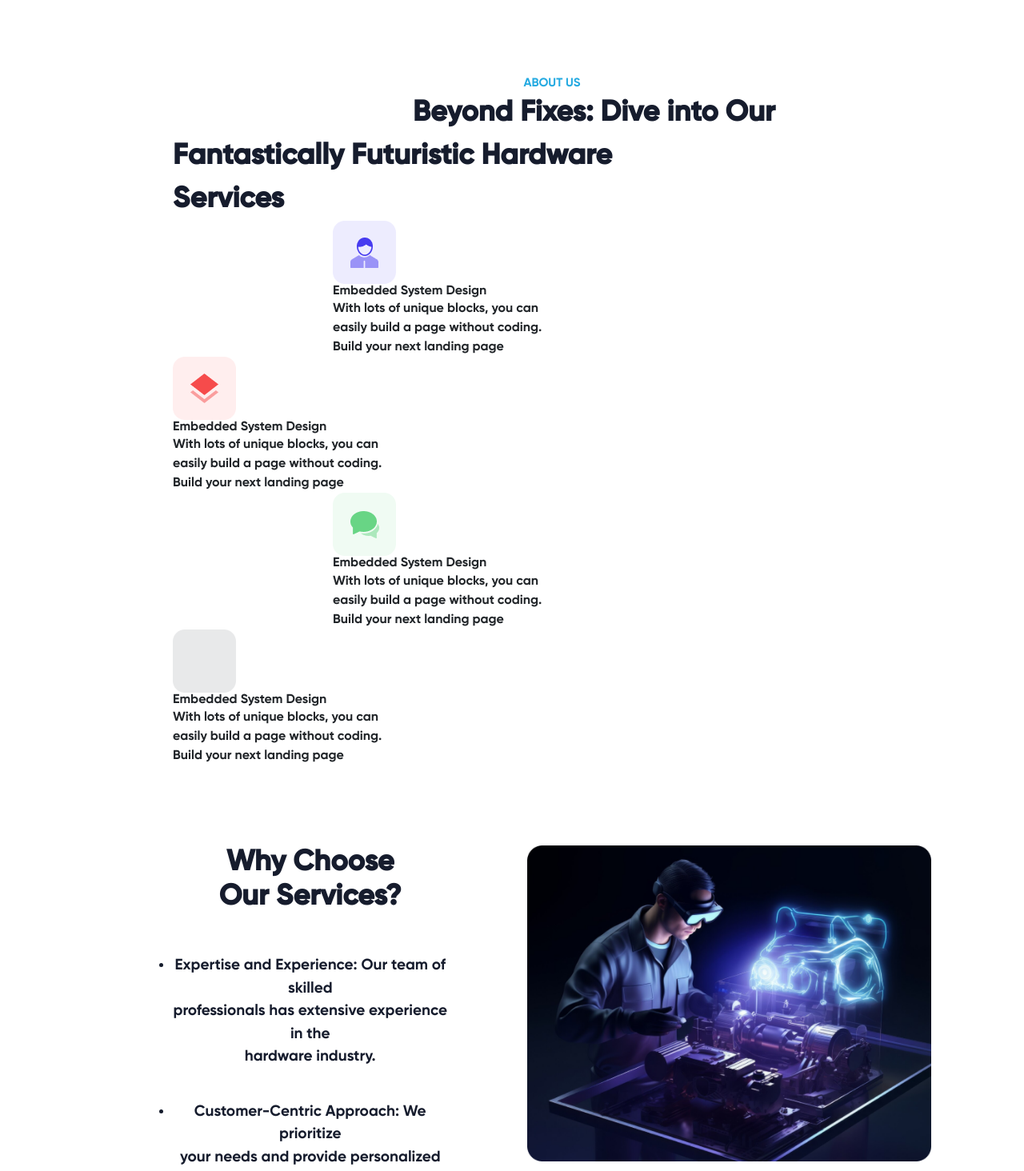
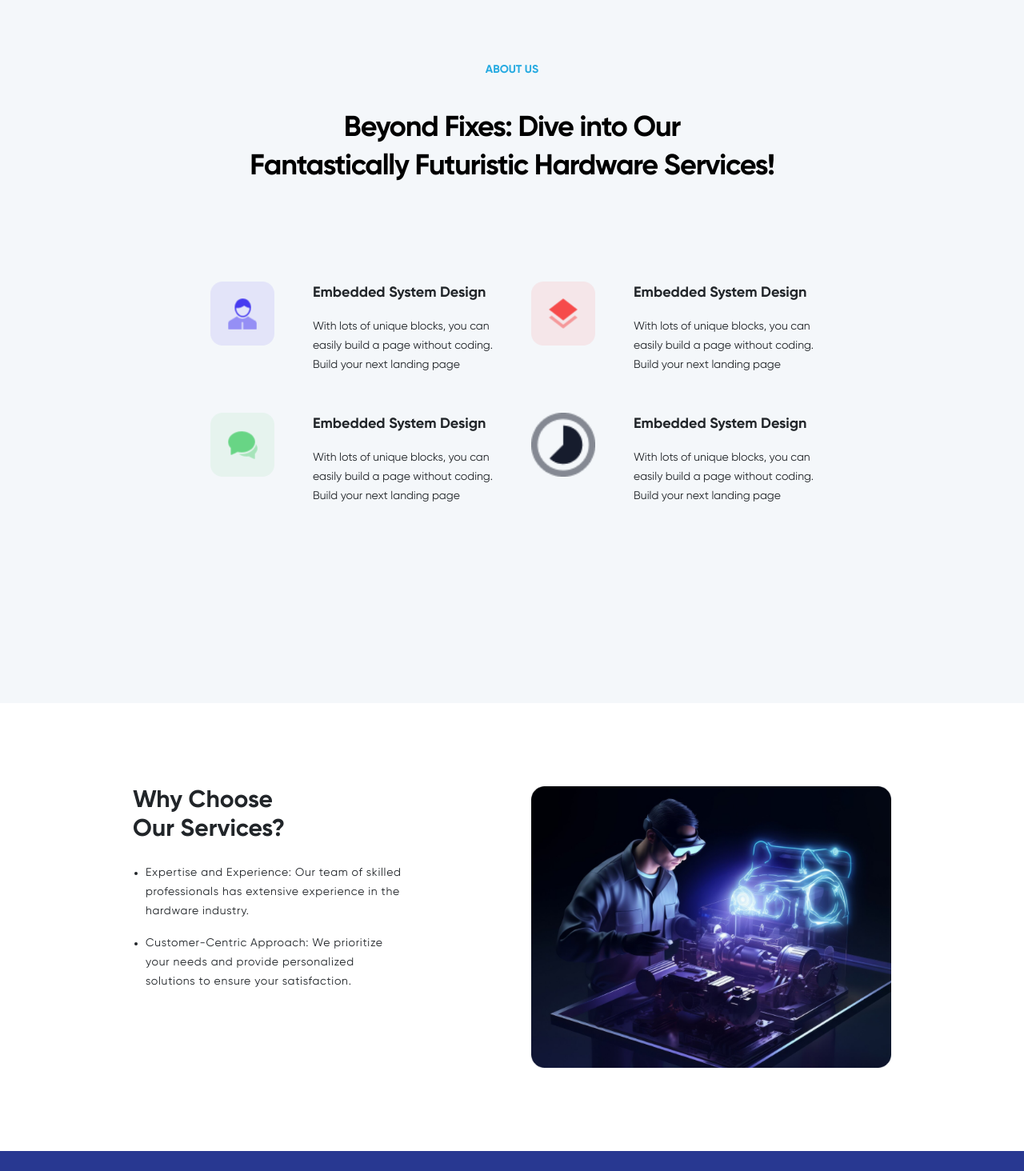
Before and after one commit to pmqmark/protonheim, a React (Create React App) app: page /services in a window 1280 px wide. Shown: the part 81-1545 px from the top of the page at 80% size. Built offline with nearby package versions, Linux system fonts and the light colour scheme; the HTML template or start-up script is replaced by a standard one; a web font is replaced by a local one.

Commit message:
Service  FUlly completed

```diff
--- a/src/components/Services.jsx
+++ b/src/components/Services.jsx
@@ -1,93 +1,121 @@
-import React from 'react'
-import Layout from '../util/Layout'
-import serviceicon1 from '../assets/serviceicon1.png'
-import serviceicon2 from '../assets/serviceicon2.png'
-import serviceicon3 from '../assets/serviceicon3.png'
-import serviceicon4 from '../assets/serviceicon4.png'
-import chooseimage from '../assets/chooseimage.png'
-import '../css/Servicestyles.css'
+import React from "react";
+import Layout from "../util/Layout";
+import serviceicon1 from "../assets/serviceicon1.png";
+import serviceicon2 from "../assets/serviceicon2.png";
+import serviceicon3 from "../assets/serviceicon3.png";
+import serviceicon4 from "../assets/serviceicon4.png";
+import chooseimage from "../assets/chooseimage.png";
+import "../css/Servicestyles.css";
 
 const Services = () => {
   return (
-    <div className='p-3'>
-            <section className='service-section1 mt-40 '>
-                <div className="about-dis ">
-                  <h5 className="products">ABOUT US</h5>
-                  <span className="dispton1">
-                  Beyond Fixes: Dive into Our<br/>Fantastically Futuristic Hardware<br/>Services
+    <>
+    {/* landing part */}
+      <div className="max-w-[1280px] mx-auto w-full pt-10 lg:pt-20 overflow-hidden">
+        <section className="min-h-screen ">
+          <div className="w-full flex flex-col items-center my-20 space-y-5 lg:space-y-10">
+            <h5 className="font-gilroy text-[14px] text-[#25AAE1]">ABOUT US</h5>
+            <div className="w-full flex items-center justify-center">
+              <span className="font-gilroy text-3xl lg:text-4xl text-center font-normal lg:leading-[48px] tracking-custom text-black ">
+                Beyond Fixes: Dive into Our
+                <br />
+                Fantastically Futuristic Hardware
+                Services!
               </span>
             </div>
+          </div>
 
-        <div className="first-row">
-          <div className="icon-area1">
-  <div className="icon-dis">
-  <p>
-    <img className="icon-ic3" src={serviceicon1} />
+          <div className="w-full gap-5 flex flex-col lg:flex-row items-center justify-center lg:pt-10 ">
+            <div className="flex gap-5">
+              <div className="">
+                <img className="w-20" alt="iconImage" src={serviceicon1} />
+              </div>
+              <div className="">
+                <h2 className="font-gilroy text-lg">Embedded System Design</h2>
+                <p className="font-gilroy1 text-sm leading-6 mt-3">
+                  With lots of unique blocks, you can
+                  <br /> easily build a page without coding.
+                  <br />
+                  Build your next landing page{" "}
                 </p>
-  <div className="icon-details1">
-  <h2 className="icon-headers1 ">Embedded System Design</h2>
-  <p className="icon-headers2 ">With lots of unique blocks, you can<br/> easily build a page without coding.<br/>Build your next landing page </p>
+              </div>
+            </div>
+            <div className="flex gap-5">
+              <div className="">
+                <img className="w-20" alt="iconImage" src={serviceicon2} />
+              </div>
+              <div className="">
+                <h2 className="font-gilroy text-lg">Embedded System Design</h2>
+                <p className="font-gilroy1 text-sm leading-6 mt-3">
+                  With lots of unique blocks, you can
+                  <br /> easily build a page without coding.
+                  <br />
+                  Build your next landing page{" "}
+                </p>
               </div>
             </div>
           </div>
 
-<div className="icon-area1">
-  <div className="icon-dis">
-  <p>
-    <img className="icon-ic1" src={serviceicon2} />
+          <div className="w-full gap-5 flex flex-col lg:flex-row items-center justify-center mt-5 mb-5 lg:mb-0">
+            <div className="flex gap-5">
+              <div className="">
+                <img className="w-20" alt="iconImage" src={serviceicon3} />
+              </div>
+              <div className="">
+                <h2 className="font-gilroy text-lg">Embedded System Design</h2>
+                <p className="font-gilroy1 text-sm leading-6 mt-3">
+                  With lots of unique blocks, you can
+                  <br /> easily build a page without coding.
+                  <br />
+                  Build your next landing page{" "}
                 </p>
-  <div className="icon-details">
-  <h2 className="icon-headers1 ">Embedded System Design</h2>
-  <p className="icon-headers2 ">With lots of unique blocks, you can<br/> easily build a page without coding.<br/>Build your next landing page </p>
               </div>
             </div>
+            <div className="flex gap-5">
+              <div className="">
+                <img className="w-20" alt="iconImage" src={serviceicon4} />
               </div>
+              <div className="">
+                <h2 className="font-gilroy text-lg">Embedded System Design</h2>
+                <p className="font-gilroy1 text-sm leading-6 mt-3">
+                  With lots of unique blocks, you can
+                  <br /> easily build a page without coding.
+                  <br />
+                  Build your next landing page{" "}
+                </p>
               </div>
-
-<div className="second-row">
-<div className="icon-area1">
-  <div className="icon-dis">
-  <p>
-    <img className="icon-ic3" src={serviceicon3} />
-  </p>
-  <div className="icon-details1">
-  <h2 className="icon-headers1 ">Embedded System Design</h2>
-  <p className="icon-headers2 ">With lots of unique blocks, you can<br/> easily build a page without coding.<br/>Build your next landing page </p>
-</div>
-</div>
-</div>
-
-<div className="icon-area1">
-  <div className="icon-dis">
-  <p>
-    <img className="icon-ic1" src={serviceicon4} />
-  </p>
-  <div className="icon-details">
-  <h2 className="icon-headers1">Embedded System Design</h2>
-  <p className="icon-headers2">With lots of unique blocks, you can<br/> easily build a page without coding.<br/>Build your next landing page </p>
-</div>
-</div>
-</div>
-</div>
-
-</section>
-
-<section className='choose-section '>
-    <div className='choose-div '>
-    <div className='icon-details1'>
-    <h1 className='choose-head'>Why Choose<br/> Our Services?</h1>
-        <ul className='choose-ul'>
-            <li className='choose-li'>Expertise and Experience: Our team of skilled<br/> professionals has extensive experience in the<br/> hardware industry.</li>
-            <li className='choose-li'>Customer-Centric Approach: We prioritize<br/> your needs and provide personalized<br/> solutions to ensure your satisfaction.</li>
-        </ul>
-    </div>
-    <div className='choose-image'>
-        <img src={chooseimage}></img>
             </div>
           </div>
         </section>
       </div>
-  )
-}
+
+      <section className=" bg-white">
+        <div className="max-w-[980px] mx-auto w-full py-5 flex flex-col md:flex-row items-start gap-5 justify-center p-3">
+          <div className="w-full lg:my-14">
+            <h1 className=" font-gilroy text-3xl ">
+              Why Choose
+              <br /> Our Services?
+            </h1>
+            <ul className="font-gilroy1 text-sm ml-4 mt-4 leading-6 tracking-wider list-disc">
+              <li className="mb-3">
+                Expertise and Experience: Our team of skilled
+                <br /> professionals has extensive experience in the
+                <br /> hardware industry.
+              </li>
+              <li className="">
+                Customer-Centric Approach: We prioritize
+                <br /> your needs and provide personalized
+                <br /> solutions to ensure your satisfaction.
+              </li>
+            </ul>
+          </div>
+          <div className="w-full lg:my-14">
+            <img src={chooseimage} alt="imagpart" className="object-contain"/>
+          </div>
+        </div>
+      </section>
+    </>
+  );
+};
 
 export default Services;
--- a/src/page/ServicePage.jsx
+++ b/src/page/ServicePage.jsx
@@ -1,13 +1,12 @@
-import React from 'react'
-import Services from '../components/Services'
+import React from "react";
+import Services from "../components/Services";
 
 const ServicePage = () => {
   return (
-    <div className=''>
-      <Services/>
+    <div className="bg-[#F4F7FA]">
+      <Services />
+    </div>
+  );
+};
 
-    </div>
-  )
-}
-
-export default ServicePage
+export default ServicePage;
```
Also changed, not shown: src/assets/serviceicon4.png. Lines whose indentation alone changed are shown as unchanged.
